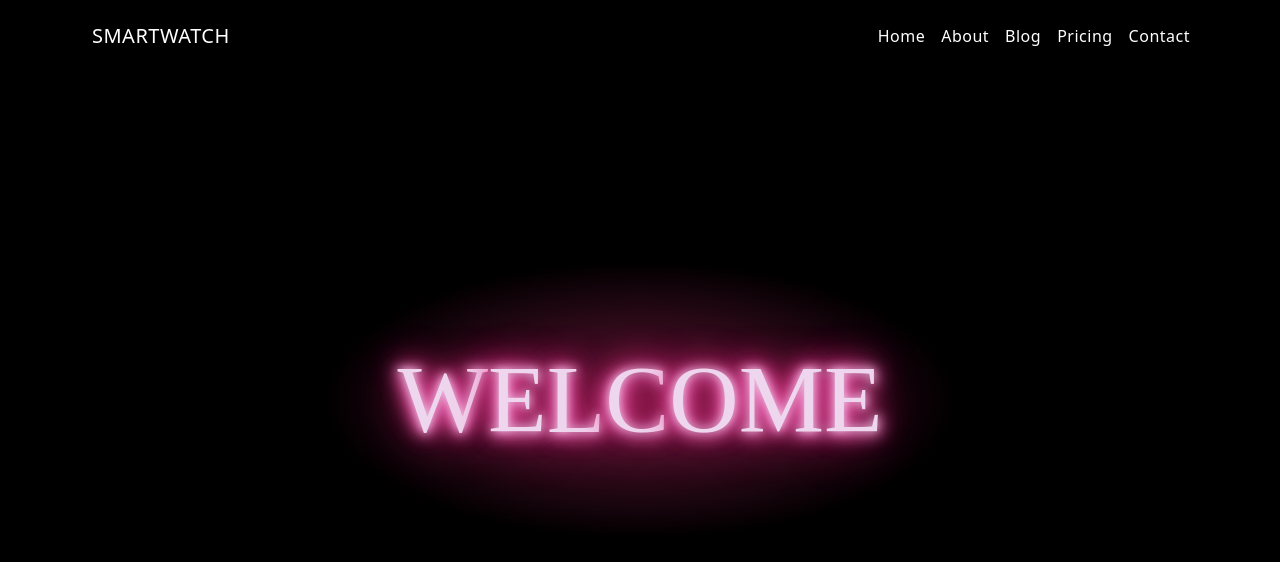
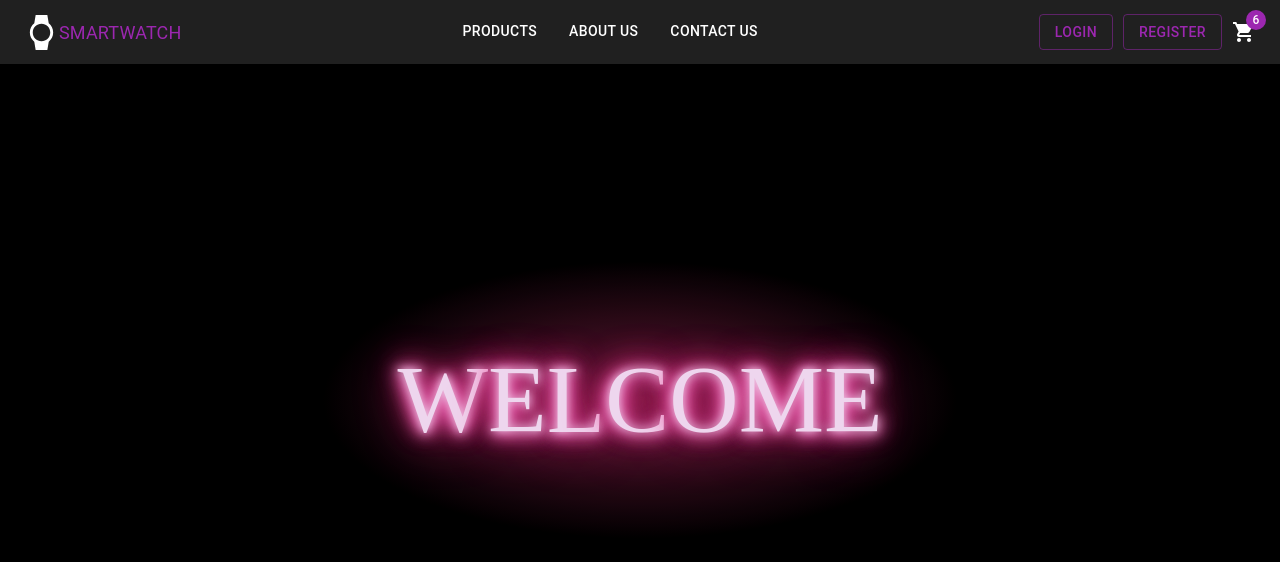
Before and after one commit to Norgito/smartwatch, a React (Create React App) app: page / in a window 1280 px wide. Shown: the top 562 px of the page. Built offline with nearby package versions, Linux system fonts and the light colour scheme.

Commit message:
Adding 2 Components

```diff
--- a/package.json
+++ b/package.json
@@ -3,6 +3,10 @@
   "version": "0.1.0",
   "private": true,
   "dependencies": {
+    "@emotion/react": "^11.9.3",
+    "@emotion/styled": "^11.9.3",
+    "@mui/icons-material": "^5.8.4",
+    "@mui/material": "^5.8.6",
     "@testing-library/jest-dom": "^5.16.4",
     "@testing-library/react": "^13.3.0",
     "@testing-library/user-event": "^13.5.0",
--- a/src/App.css
+++ b/src/App.css
@@ -1,36 +1,7 @@
-
-
-
-
-.App-header {
-  background-color: #282c34;
-  min-height: 100vh;
-  display: flex;
-  flex-direction: column;
-  align-items: center;
-  justify-content: center;
-  font-size: calc(10px + 2vmin);
-  color: white;
-}
-
-.App-link {
-  color: #61dafb;
-}
 
 .App {
   background-color: rgb(0, 0, 0);
 }
-
-@keyframes App-logo-spin {
-  from {
-    transform: rotate(0deg);
-  }
-  to {
-    transform: rotate(360deg);
-  }
-}
-
-
 
 a{
   position: relative;
--- a/src/App.js
+++ b/src/App.js
@@ -1,12 +1,14 @@
 
 import "./App.css";
 import "bootstrap/dist/css/bootstrap.min.css";
-import Navbar from "./components/Navbar";
+import NavBar from "./components/NavBar";
+import ItemListContainer from "./components/ItemListContainer";
 
 function App() {
   return (
     <div className="App">
-      <Navbar />
+      <NavBar />
+      <ItemListContainer />
     </div>
   );
 }
--- /dev/null
+++ b/src/components/CartWidget.jsx
@@ -0,0 +1,11 @@
+import ShoppingCartIcon from '@mui/icons-material/ShoppingCart';
+import Badge from '@mui/material/Badge';
+
+const CartWidget = () => {
+    return (
+      <Badge badgeContent={6} color="secondary">
+        <ShoppingCartIcon color="white" />
+      </Badge>
+    );
+  }
+export default CartWidget;
--- /dev/null
+++ b/src/components/ItemListContainer.jsx
@@ -0,0 +1,19 @@
+
+import React from 'react'
+
+const ItemListContainer = () => {
+  return (
+    <div>
+        <div className="banner-image w-100 vh-100 d-flex justify-content-center align-items-center">
+        <div className="content text-center">
+          <div class="sign">
+            <span class="fast-flicker">W</span>EL<span class="flicker">C</span>
+            OME
+          </div>
+        </div>
+      </div>
+    </div>
+  )
+}
+
+export default ItemListContainer
--- /dev/null
+++ b/src/components/NavBar.jsx
@@ -0,0 +1,29 @@
+import React from "react";
+import { AppBar, Typography, Toolbar, Tabs, Tab, Button } from "@mui/material";
+import WatchIcon from '@mui/icons-material/Watch';
+import CartWidget from "./CartWidget";
+
+
+
+function NavBar() {
+  return (
+    <React.Fragment>
+      <AppBar sx={{ backgroundColor: '#202020' }}>
+        <Toolbar>
+          <WatchIcon fontSize="large" color="white" />
+          <Typography fontSize="large" color="secondary">SMARTWATCH</Typography>
+          <Tabs textColor="white"  sx={{marginLeft:"auto"}}>
+            <Tab label="PRODUCTS" />
+            <Tab label="ABOUT US" />
+            <Tab label="CONTACT US" />
+          </Tabs>
+            <Button sx={{marginLeft:"auto"}} variant="outlined" color="secondary">Login</Button>
+            <Button sx={{margin:"10px"}} variant="outlined" color="secondary">Register</Button>
+            <CartWidget />
+        </Toolbar>
+      </AppBar>
+    </React.Fragment>
+  );
+}
+
+export default NavBar;
--- a/src/components/Navbar.js
+++ /dev/null
@@ -1,69 +0,0 @@
-import React from "react";
-
-
-function Nabvar() {
-  return (
-    <div className="NavBar">
-      <nav className="navbar fixed-top navbar-expand-lg navbar-dark p-md-3">
-        <div className="container">
-          <a className="navbar-brand" href="#">
-            SMARTWATCH
-          </a>
-          <button
-            className="navbar-toggler"
-            type="button"
-            data-bs-toggle="collapse"
-            data-bs-target="#navbarNav"
-            aria-controls="navbarNav"
-            aria-expanded="false"
-            aria-label="Toggle navigation"
-          >
-            <span className="navbar-toggler-icon"></span>
-          </button>
-
-          <div className="collapse navbar-collapse" id="navbarNav">
-            <div className="mx-auto"></div>
-            <ul className="navbar-nav">
-              <li className="nav-item">
-                <a className="nav-link text-white" href="#">
-                  Home
-                </a>
-              </li>
-              <li className="nav-item">
-                <a className="nav-link text-white" href="#">
-                  About
-                </a>
-              </li>
-              <li className="nav-item">
-                <a className="nav-link text-white" href="#">
-                  Blog
-                </a>
-              </li>
-              <li className="nav-item">
-                <a className="nav-link text-white" href="#">
-                  Pricing
-                </a>
-              </li>
-              <li className="nav-item">
-                <a className="nav-link text-white" href="#">
-                  Contact
-                </a>
-              </li>
-            </ul>
-          </div>
-        </div>
-      </nav>
-
-      <div className="banner-image w-100 vh-100 d-flex justify-content-center align-items-center">
-        <div className="content text-center">
-          <div class="sign">
-            <span class="fast-flicker">W</span>EL<span class="flicker">C</span>
-            OME
-          </div>
-        </div>
-      </div>
-    </div>
-  );
-}
-
-export default Nabvar;
```
Also changed, not shown: 1 other file (tests, documents, lock files or other folders).
